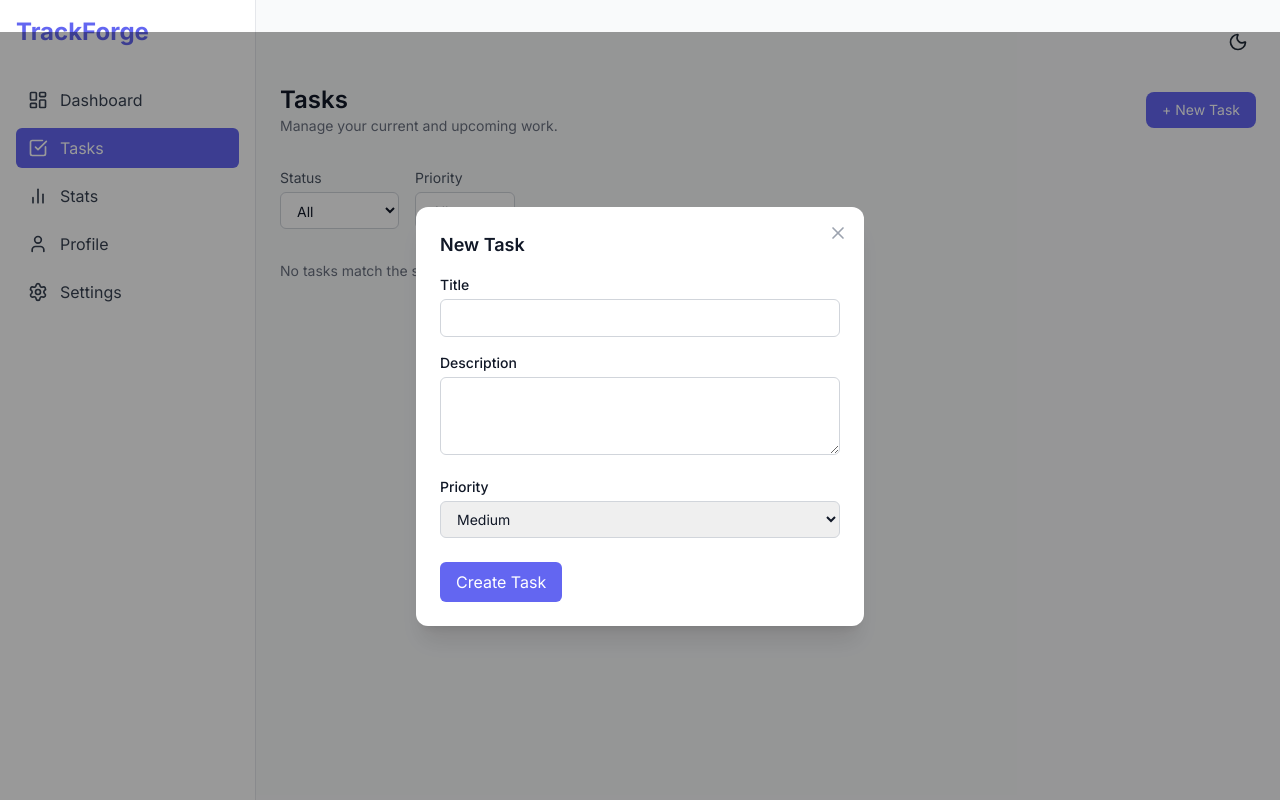
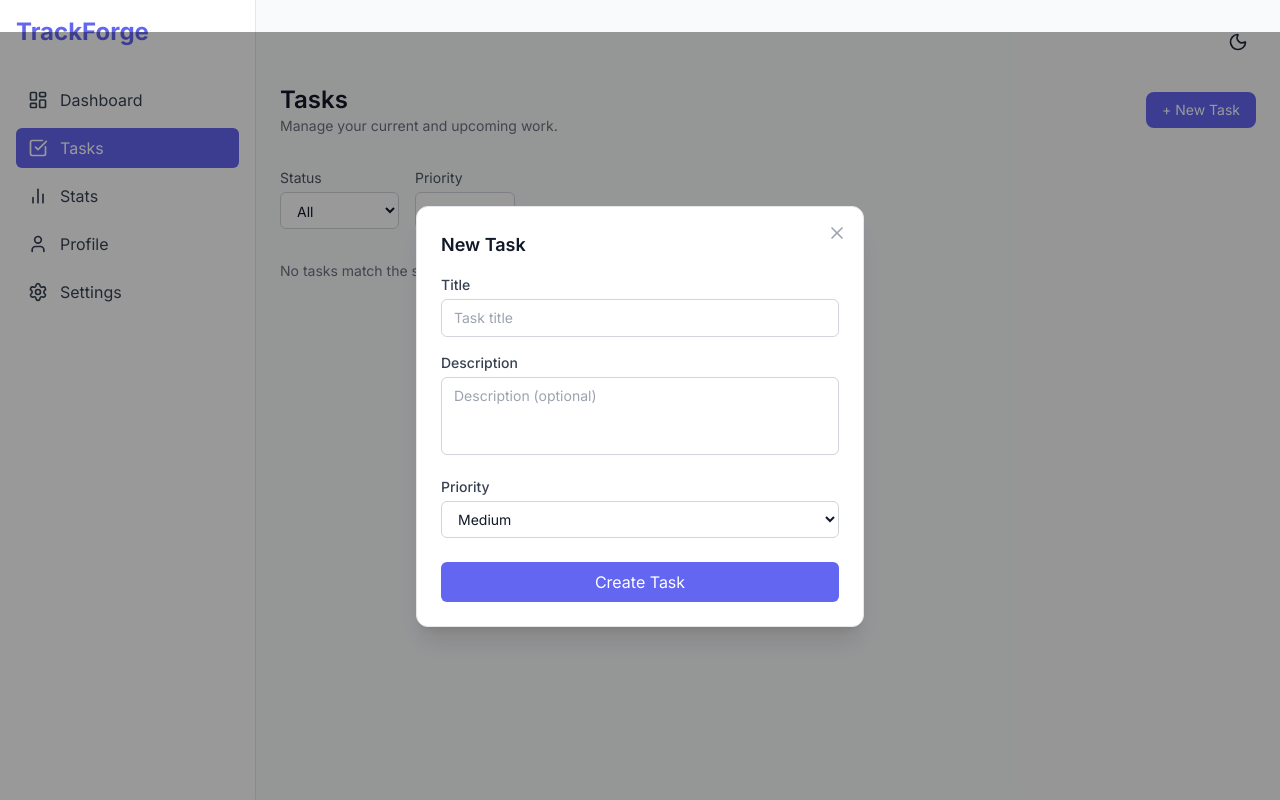
Before and after one commit to quim-romero/trackforge-dashboard, a React (Vite) app: page /tasks in a window 1280 px wide. Both pictures are taken after a click on the button "+ New Task". Built offline with nearby package versions, Linux system fonts and the light colour scheme.

Commit message:
Fix type conflicts & edit task

```diff
--- a/src/components/AddTaskModal.tsx
+++ b/src/components/AddTaskModal.tsx
@@ -16,10 +16,18 @@ type FormData = z.infer<typeof schema>;
 type AddTaskModalProps = {
   isOpen: boolean;
   onClose: () => void;
+  defaultValues?: FormData & { id?: string | number }; // For editing
 };
 
-export default function AddTaskModal({ isOpen, onClose }: AddTaskModalProps) {
+export default function AddTaskModal({
+  isOpen,
+  onClose,
+  defaultValues,
+}: AddTaskModalProps) {
   const addTask = useTaskStore((state) => state.addTask);
+  const updateTask = useTaskStore((state) => state.updateTask);
+
+  const isEditMode = !!defaultValues;
 
   const {
     register,
@@ -28,7 +36,7 @@ export default function AddTaskModal({ isOpen, onClose }: AddTaskModalProps) {
     formState: { errors },
   } = useForm<FormData>({
     resolver: zodResolver(schema),
-    defaultValues: {
+    defaultValues: defaultValues || {
       title: "",
       description: "",
       priority: "medium",
@@ -36,11 +44,18 @@ export default function AddTaskModal({ isOpen, onClose }: AddTaskModalProps) {
   });
 
   useEffect(() => {
-    if (isOpen) reset();
-  }, [isOpen, reset]);
+    if (isOpen)
+      reset(
+        defaultValues || { title: "", description: "", priority: "medium" }
+      );
+  }, [isOpen, defaultValues, reset]);
 
   const onSubmit = (data: FormData) => {
-    addTask({ ...data, completed: false });
+    if (isEditMode && defaultValues?.id != null) {
+      updateTask(String(defaultValues.id), data);
+    } else {
+      addTask({ ...data, completed: false });
+    }
     onClose();
   };
 
@@ -48,44 +63,56 @@ export default function AddTaskModal({ isOpen, onClose }: AddTaskModalProps) {
 
   return (
     <div className="fixed inset-0 bg-black/40 z-40 flex items-center justify-center">
-      <div className="bg-white rounded-xl p-6 w-full max-w-md shadow-xl relative z-50">
+      <div className="bg-white dark:bg-gray-900 rounded-xl p-6 w-full max-w-md shadow-xl relative z-50 border border-gray-200 dark:border-gray-700">
         <button
           onClick={onClose}
-          className="absolute top-4 right-4 text-gray-400 hover:text-gray-600"
+          className="absolute top-4 right-4 text-gray-400 hover:text-gray-600 dark:hover:text-gray-300"
           aria-label="Close"
         >
           <X className="w-5 h-5" />
         </button>
 
-        <h3 className="text-lg font-semibold mb-4">New Task</h3>
+        <h3 className="text-lg font-semibold mb-4 text-gray-900 dark:text-gray-100">
+          {isEditMode ? "Edit Task" : "New Task"}
+        </h3>
 
         <form onSubmit={handleSubmit(onSubmit)} className="space-y-4">
           <div>
-            <label className="block text-sm font-medium mb-1">Title</label>
+            <label className="block text-sm font-medium text-gray-700 dark:text-gray-300 mb-1">
+              Title
+            </label>
             <input
               type="text"
               {...register("title")}
-              className="w-full border border-gray-300 rounded-md px-3 py-2 text-sm focus:outline-none focus:ring-2 focus:ring-brand"
+              className="w-full rounded-md px-3 py-2 text-sm border bg-white dark:bg-gray-800 border-gray-300 dark:border-gray-600 text-gray-900 dark:text-gray-100 placeholder-gray-400 dark:placeholder-gray-500 focus:outline-none focus:ring-2 focus:ring-brand"
+              placeholder="Task title"
             />
             {errors.title && (
-              <p className="text-sm text-red-500 mt-1">{errors.title.message}</p>
+              <p className="text-sm text-red-500 mt-1">
+                {errors.title.message}
+              </p>
             )}
           </div>
 
           <div>
-            <label className="block text-sm font-medium mb-1">Description</label>
+            <label className="block text-sm font-medium text-gray-700 dark:text-gray-300 mb-1">
+              Description
+            </label>
             <textarea
               {...register("description")}
-              className="w-full border border-gray-300 rounded-md px-3 py-2 text-sm focus:outline-none focus:ring-2 focus:ring-brand"
               rows={3}
+              placeholder="Description (optional)"
+              className="w-full rounded-md px-3 py-2 text-sm border bg-white dark:bg-gray-800 border-gray-300 dark:border-gray-600 text-gray-900 dark:text-gray-100 placeholder-gray-400 dark:placeholder-gray-500 focus:outline-none focus:ring-2 focus:ring-brand resize-none"
             />
           </div>
 
           <div>
-            <label className="block text-sm font-medium mb-1">Priority</label>
+            <label className="block text-sm font-medium text-gray-700 dark:text-gray-300 mb-1">
+              Priority
+            </label>
             <select
               {...register("priority")}
-              className="w-full border border-gray-300 rounded-md px-3 py-2 text-sm focus:outline-none focus:ring-2 focus:ring-brand"
+              className="w-full rounded-md px-3 py-2 text-sm border bg-white dark:bg-gray-800 border-gray-300 dark:border-gray-600 text-gray-900 dark:text-gray-100"
             >
               <option value="low">Low</option>
               <option value="medium">Medium</option>
@@ -96,9 +123,9 @@ export default function AddTaskModal({ isOpen, onClose }: AddTaskModalProps) {
           <div className="pt-2">
             <button
               type="submit"
-              className="bg-brand text-white px-4 py-2 rounded-md hover:bg-brand-dark transition"
+              className="w-full bg-brand text-white px-4 py-2 rounded-md hover:bg-brand-dark transition"
             >
-              Create Task
+              {isEditMode ? "Save Changes" : "Create Task"}
             </button>
           </div>
         </form>
--- a/src/components/TaskCard.tsx
+++ b/src/components/TaskCard.tsx
@@ -37,7 +37,7 @@ export default function TaskCard({
 
   return (
     <div
-      className={`relative bg-white dark:bg-gray-800 border border-gray-200 dark:border-gray-700 rounded-xl shadow-sm ${padding} flex flex-col ${gap} transition hover:shadow-md group`}
+      className={`relative bg-white dark:bg-gray-900 border border-gray-200 dark:border-gray-700 rounded-xl shadow-sm ${padding} flex flex-col ${gap} transition hover:shadow-md group`}
     >
       <div className="flex items-start justify-between">
         <div className="flex items-center gap-2">
--- a/src/pages/Tasks.tsx
+++ b/src/pages/Tasks.tsx
@@ -3,9 +3,11 @@ import TaskCard from "../components/TaskCard";
 import AddTaskModal from "../components/AddTaskModal";
 import { useTaskStore } from "../store/useTaskStore";
 import { useSettingsStore } from "../store/useSettingsStore";
+import type { Task } from "../types";
 
 export default function Tasks() {
   const [isModalOpen, setIsModalOpen] = useState(false);
+  const [editingTask, setEditingTask] = useState<Task | null>(null);
   const [statusFilter, setStatusFilter] = useState<
     "all" | "completed" | "active"
   >("all");
@@ -16,7 +18,6 @@ export default function Tasks() {
   const tasks = useTaskStore((state) => state.tasks);
   const toggleTask = useTaskStore((state) => state.toggleTask);
   const deleteTask = useTaskStore((state) => state.deleteTask);
-
   const density = useSettingsStore((state) => state.density);
 
   const layoutSpacing = density === "compact" ? "space-y-2" : "space-y-8";
@@ -48,14 +49,18 @@ export default function Tasks() {
           </p>
         </div>
         <button
-          onClick={() => setIsModalOpen(true)}
+          onClick={() => {
+            setEditingTask(null);
+            setIsModalOpen(true);
+          }}
           className="px-4 py-2 text-sm bg-brand text-white rounded-lg hover:bg-brand-dark transition"
         >
           + New Task
         </button>
       </header>
 
-      <div className={`flex flex-wrap gap-4`}>
+      <div className="flex flex-wrap gap-4">
+        {/* Filters */}
         <div>
           <label className="block text-sm text-gray-600 dark:text-gray-300 mb-1">
             Status
@@ -63,7 +68,7 @@ export default function Tasks() {
           <select
             value={statusFilter}
             onChange={(e) => setStatusFilter(e.target.value as any)}
-            className={`rounded-md border border-gray-300 dark:border-gray-600 bg-white dark:bg-gray-800 text-gray-900 dark:text-gray-100 ${filterPadding}`}
+            className={`rounded-md border border-gray-300 dark:border-gray-600 bg-white dark:bg-gray-900 text-gray-900 dark:text-gray-100 ${filterPadding}`}
           >
             <option value="all">All</option>
             <option value="active">Active</option>
@@ -78,7 +83,7 @@ export default function Tasks() {
           <select
             value={priorityFilter}
             onChange={(e) => setPriorityFilter(e.target.value as any)}
-            className={`rounded-md border border-gray-300 dark:border-gray-600 bg-white dark:bg-gray-800 text-gray-900 dark:text-gray-100 ${filterPadding}`}
+            className={`rounded-md border border-gray-300 dark:border-gray-600 bg-white dark:bg-gray-900 text-gray-900 dark:text-gray-100 ${filterPadding}`}
           >
             <option value="all">All</option>
             <option value="high">High</option>
@@ -88,6 +93,7 @@ export default function Tasks() {
         </div>
       </div>
 
+      {/* Task list */}
       {filteredTasks.length === 0 ? (
         <p className="text-gray-500 dark:text-gray-400 text-sm mt-10">
           No tasks match the selected filters.
@@ -105,6 +111,10 @@ export default function Tasks() {
               completed={task.completed}
               onToggle={() => toggleTask(task.id)}
               onDelete={() => deleteTask(task.id)}
+              onEdit={() => {
+                setEditingTask(task);
+                setIsModalOpen(true);
+              }}
             />
           ))}
         </section>
@@ -112,7 +122,11 @@ export default function Tasks() {
 
       <AddTaskModal
         isOpen={isModalOpen}
-        onClose={() => setIsModalOpen(false)}
+        onClose={() => {
+          setIsModalOpen(false);
+          setEditingTask(null);
+        }}
+        defaultValues={editingTask ?? undefined}
       />
     </div>
   );
--- a/src/store/useTaskStore.ts
+++ b/src/store/useTaskStore.ts
@@ -1,17 +1,7 @@
 import { create } from "zustand";
 import { persist } from "zustand/middleware";
 import { nanoid } from "nanoid";
-
-export type Priority = "low" | "medium" | "high";
-
-export interface Task {
-  id: string;
-  title: string;
-  description?: string;
-  completed: boolean;
-  priority: Priority;
-  createdAt: number;
-}
+import type { Task, Priority } from "../types";
 
 interface TaskState {
   tasks: Task[];
@@ -33,7 +23,7 @@ export const useTaskStore = create<TaskState>()(
             {
               ...task,
               id: nanoid(),
-              createdAt: Date.now(),
+              createdAt: new Date().toISOString(), // ✅ cambio aquí
             },
             ...state.tasks,
           ],
--- /dev/null
+++ b/src/types/index.ts
@@ -0,0 +1,10 @@
+export type Priority = "low" | "medium" | "high";
+
+export type Task = {
+  id: string;
+  title: string;
+  description?: string;
+  priority: Priority;
+  completed: boolean;
+  createdAt: string;
+};
```
